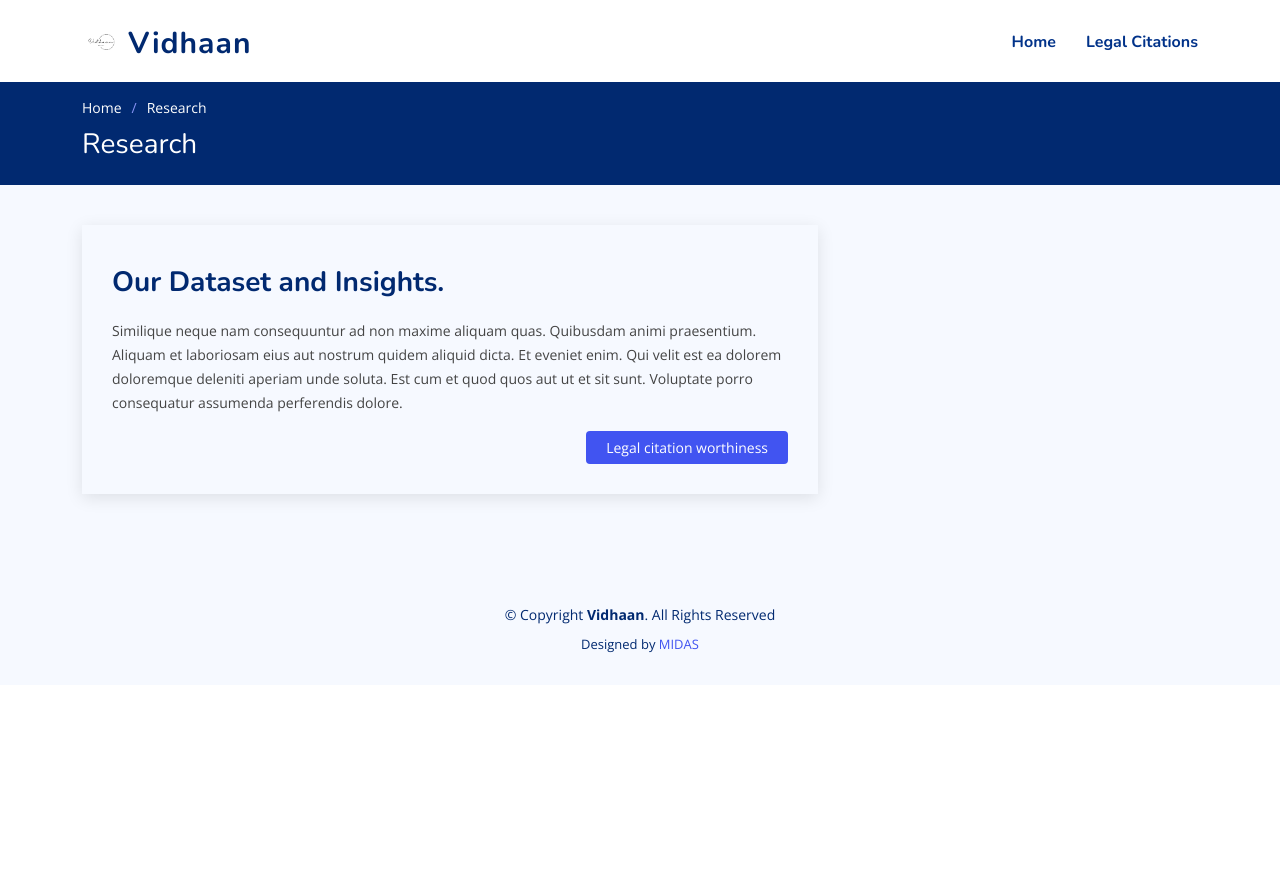
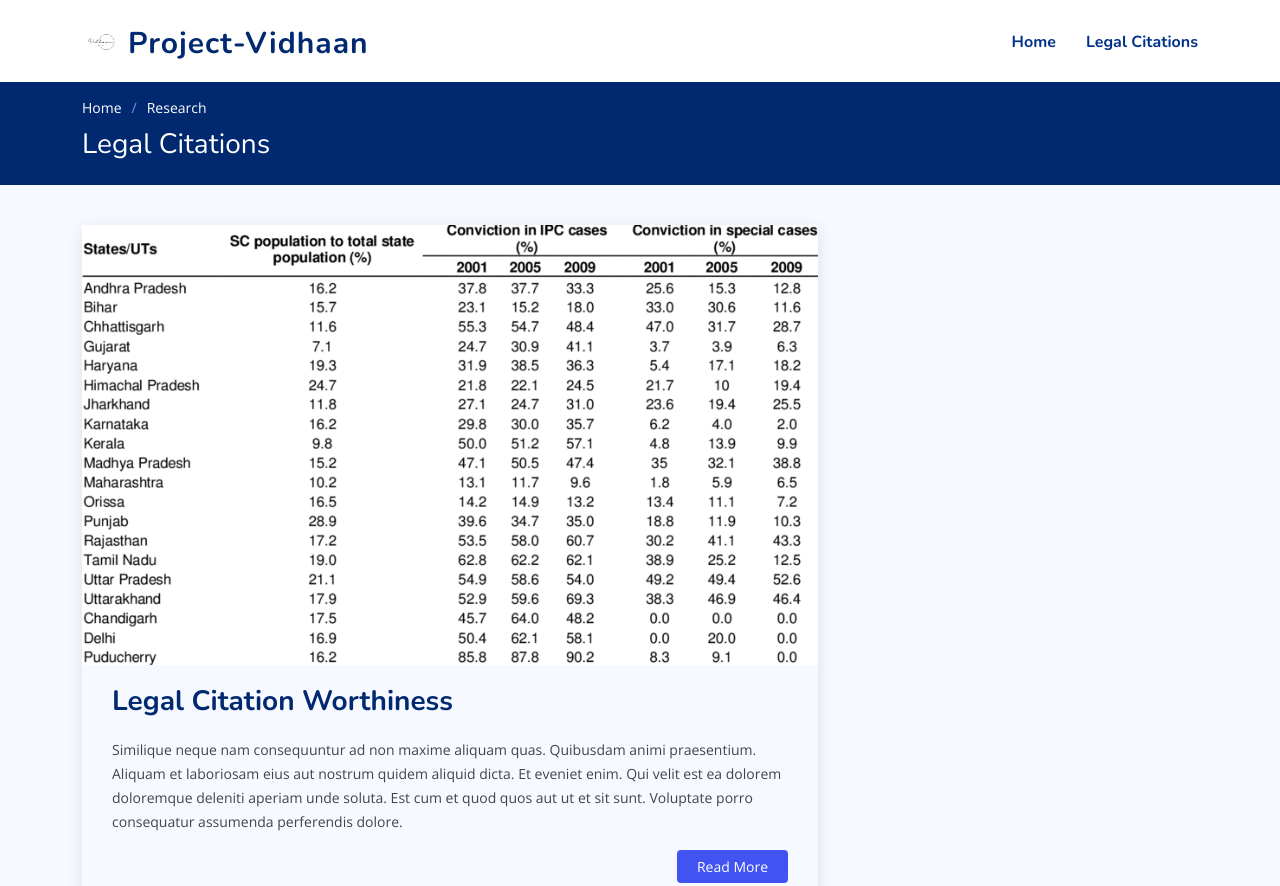
Before and after one commit to midas-research/project-vidhaan, a plain HTML site: page portfolio-details.html in a window 1280 px wide. Shown: the top 886 px of the page. Before the commit the page ends 800 px from the top, so only its background shows below. Drawn offline with nearby package versions, Linux system fonts and the light colour scheme.

Commit message:
Update portfolio-details.html

```diff
--- a/portfolio-details.html
+++ b/portfolio-details.html
@@ -5,12 +5,12 @@
   <meta charset="utf-8">
   <meta content="width=device-width, initial-scale=1.0" name="viewport">
 
-  <title>Portfolio Details - FlexStart Bootstrap Template</title>
+  <title>Vidhaan</title>
   <meta content="" name="description">
   <meta content="" name="keywords">
 
   <!-- Favicons -->
-  <link href=".Black Elegant and Modern Beauty Salon Logo.png" rel="icon">
+  <link href="./Black Elegant and Modern Beauty Salon Logo.png" rel="icon">
   <link href="./Website/assets/img/apple-touch-icon.png" rel="apple-touch-icon">
 
   <!-- Google Fonts -->
@@ -56,7 +56,7 @@
 
       <a href="index.html" class="logo d-flex align-items-center">
         <img src="Black Elegant and Modern Beauty Salon Logo.png" alt="">
-        <span>Vidhaan</span>
+        <span>Project-Vidhaan</span>
       </a>
 
       <nav id="navbar" class="navbar">
@@ -104,7 +104,7 @@
           <li><a href="index.html">Home</a></li>
           <li>Research</li>
         </ol>
-        <h2>Research</h2>
+        <h2>Legal Citations</h2>
 
       </div>
     </section><!-- End Breadcrumbs -->
@@ -196,11 +196,11 @@
             <article class="entry">
 
               <div class="entry-img">
-                <img src="LawAi.jpg" alt="" class="img-fluid">
+                <img src="Conviction.png" alt="" class="img-fluid">
               </div>
 
               <h2 class="entry-title">
-                <a href="blog-single.html">Our Dataset and Insights.</a>
+                <a href="blog-single.html">Legal Citation Worthiness</a>
               </h2>
 
               <!-- <div class="entry-meta">
@@ -217,31 +217,31 @@
                   Et eveniet enim. Qui velit est ea dolorem doloremque deleniti aperiam unde soluta. Est cum et quod quos aut ut et sit sunt. Voluptate porro consequatur assumenda perferendis dolore.
                 </p>
                 <div class="read-more">
-                  <a href="blog-single.html">Legal citation worthiness</a>
+                  <a href="blog-single.html">Read More</a>
                 </div>
               </div>
 
             </article><!-- End blog entry -->
-<!--
+
             <article class="entry">
 
               <div class="entry-img">
-                <img src="./website/assets/img/blog/blog-2.jpg" alt="" class="img-fluid">
+                <img src="court.jpg" alt="" class="img-fluid">
               </div>
 
               <h2 class="entry-title">
-                <a href="blog-single.html">Nisi magni odit consequatur autem nulla dolorem</a>
+                <a href="blog-single.html">project 2 legal citation worthiness</a>
               </h2>
 
-              <div class="entry-meta">
+              <!-- <div class="entry-meta">
                 <ul>
                   <li class="d-flex align-items-center"><i class="bi bi-person"></i> <a href="blog-single.html">John Doe</a></li>
                   <li class="d-flex align-items-center"><i class="bi bi-clock"></i> <a href="blog-single.html"><time datetime="2020-01-01">Jan 1, 2020</time></a></li>
                   <li class="d-flex align-items-center"><i class="bi bi-chat-dots"></i> <a href="blog-single.html">12 Comments</a></li>
                 </ul>
-              </div> -->
+              </div>  -->
 
-              <!-- <div class="entry-content">
+               <div class="entry-content">
                 <p>
                   Incidunt voluptate sit temporibus aperiam. Quia vitae aut sint ullam quis illum voluptatum et. Quo libero rerum voluptatem pariatur nam.
                   Ad impedit qui officiis est in non aliquid veniam laborum. Id ipsum qui aut. Sit aliquam et quia molestias laboriosam. Tempora nam odit omnis eum corrupti qui aliquid excepturi molestiae. Facilis et sint quos sed voluptas. Maxime sed tempore enim omnis non alias odio quos distinctio.
@@ -252,8 +252,8 @@
               </div>
 
             </article>
-
-            <article class="entry"> -->
+<!--
+            <article class="entry">  -->
 
               <!-- <div class="entry-img">
                 <img src="./website/assets/img/blog/blog-3.jpg" alt="" class="img-fluid">
@@ -420,7 +420,7 @@
 
     <div class="container">
       <div class="copyright">
-        &copy; Copyright <strong><span>Vidhaan</span></strong>. All Rights Reserved
+        &copy; Copyright <strong><span>Project-Vidhaan</span></strong>. All Rights Reserved
       </div>
       <div class="credits">
         <!-- All the links in the footer should remain intact. -->
```
